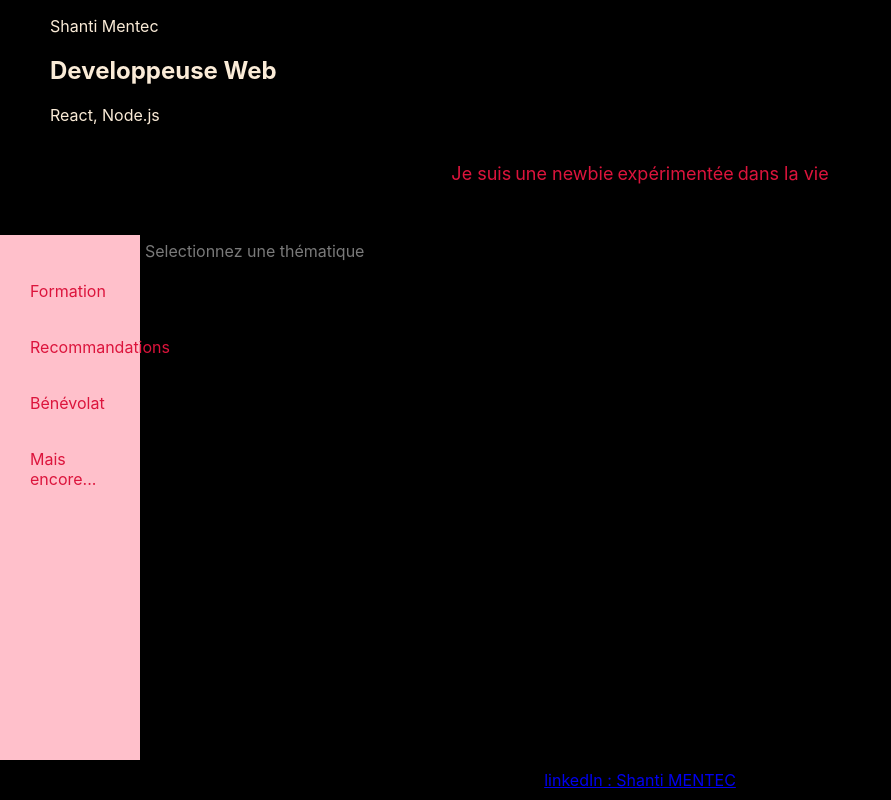
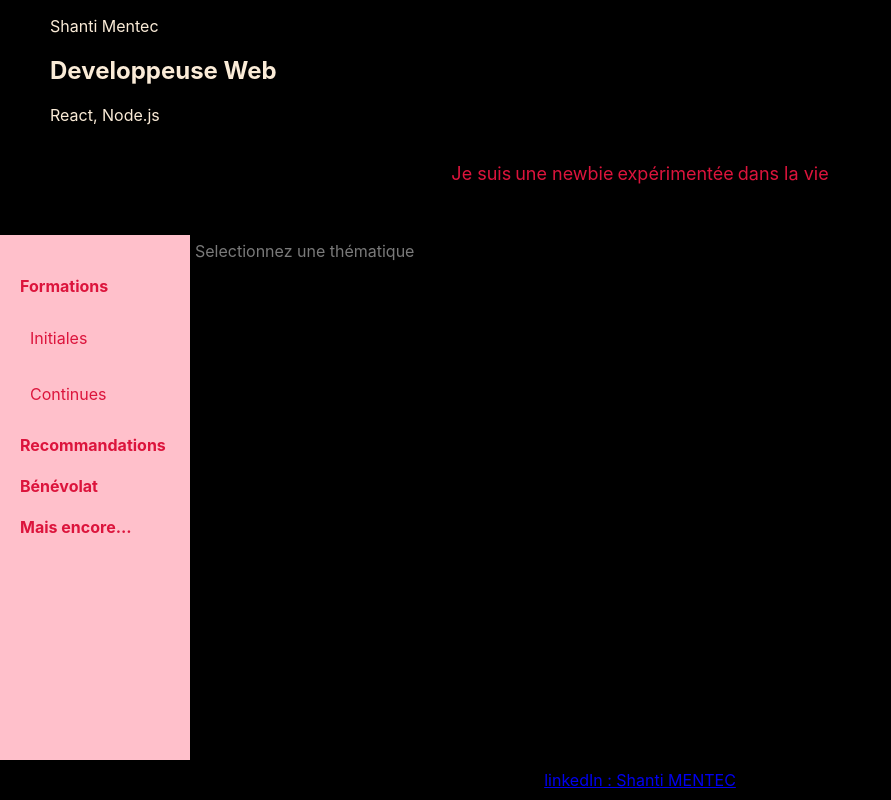
Before and after one commit to ShivanPaishari/CV_Shanti_MENTEC, a React (Create React App) app: page /life in a window 1280 px wide. Shown: the top 800 px of the page, without its empty margins (0-891 px from the left). Built offline with nearby package versions, Linux system fonts and the light colour scheme.

Commit message:
ajout experiences

```diff
--- a/src/components/Life.jsx
+++ b/src/components/Life.jsx
@@ -15,10 +15,12 @@ import "../style/app.css";
 function Life() {
   const [filteredState, setFilteredState] = useState();
 
-  function handleChangeTraining(event) {
-    setFilteredState("training");
+  function handleChangeInitialTraining(event) {
+    setFilteredState("initial");
   }
-
+  function handleChangeContinuousTraining(event) {
+    setFilteredState("continuous");
+  }
   function handleChangeRecommendation(event) {
     setFilteredState("recommendation");
   }
@@ -28,20 +30,25 @@ function Life() {
   function handleChangeMore(event) {
     setFilteredState("more");
   }
-  console.log("status life ", filteredState);
 
   function selectedState() {
     if (filteredState === undefined) {
       return <p className="intro">Selectionnez une thématique</p>;
-    } else if (filteredState === "training") {
-      return training.map((item) => <TrainingCard training={item} />);
+    } else if (filteredState === "initial") {
+      return training
+        .filter((forminit) => filteredState === forminit.type)
+        .map((forminit) => <TrainingCard training={forminit} />);
+    } else if (filteredState === "continuous") {
+      return training
+        .filter((formcont) => filteredState === formcont.type)
+        .map((formcont) => <TrainingCard training={formcont} />);
     } else if (filteredState === "recommendation") {
       return recommendation.map((item) => (
         <RecommendationCard recommendation={item} />
       ));
     } else if (filteredState === "volunteering") {
-      return volunteering.map((item) => (
-        <VolunteeringCard volunteering={item} />
+      return volunteering.map((volunteer) => (
+        <VolunteeringCard volunteering={volunteer} />
       ));
     } else if (filteredState === "more") {
       return <p> need to be done</p>;
@@ -52,14 +59,24 @@ function Life() {
     <div className="internalmain">
       <aside>
         <div>
-          <ul onClick={(event) => handleChangeTraining(event)}>Formation</ul>
-          <ul onClick={(event) => handleChangeRecommendation(event)}>
+          <div id="training">
+            <h4>Formations</h4>
+            <div>
+              <ul onClick={(event) => handleChangeInitialTraining(event)}>
+                Initiales
+              </ul>
+              <ul onClick={(event) => handleChangeContinuousTraining(event)}>
+                Continues
+              </ul>
+            </div>
+          </div>
+          <h4 onClick={(event) => handleChangeRecommendation(event)}>
             Recommandations
-          </ul>
-          <ul onClick={(event) => handleChangeVolunteering(event)}>
+          </h4>
+          <h4 onClick={(event) => handleChangeVolunteering(event)}>
             Bénévolat
-          </ul>
-          <ul onClick={(event) => handleChangeMore(event)}>Mais encore...</ul>
+          </h4>
+          <h4 onClick={(event) => handleChangeMore(event)}>Mais encore...</h4>
         </div>
       </aside>
       <main>{selectedState()}</main>
--- a/src/components/ProjectCard.jsx
+++ b/src/components/ProjectCard.jsx
@@ -11,9 +11,9 @@ function ProjectCard(props) {
   console.log("props de project", linkWKA);
 
   function link() {
-    if (project.link != undefined) {
+    if (project.link !== undefined) {
       return (
-        <a href={linkWKA} target="_blank">
+        <a href={linkWKA} target="_blank" rel="noopener noreferrer">
           Voir le site
         </a>
       );
--- a/src/components/RecommendationCard.jsx
+++ b/src/components/RecommendationCard.jsx
@@ -3,6 +3,8 @@ import React from "react";
 //design
 import { setColorCard } from "../style/setColorCard.js";
 import "../style/card.css";
+import "../style/smallcard.css";
+
 import "../style/setColorCard.js";
 
 function RecommendationCard(props) {
@@ -12,7 +14,7 @@ function RecommendationCard(props) {
     <div className="cardS" style={{ backgroundColor: `${setColorCard()} ` }}>
       <h2>{recommendation.name}</h2>
       <div className="internalLabel">
-        <p>{recommendation.job} </p>
+        <h4>{recommendation.job} </h4>
         <p>{recommendation.container} </p>
       </div>
       <p> +Ajouter une carte</p>
--- a/src/components/TrainingCard.jsx
+++ b/src/components/TrainingCard.jsx
@@ -4,10 +4,26 @@ import React from "react";
 import { setColorCard } from "../style/setColorCard.js";
 import "../style/card.css";
 import "../style/setColorCard.js";
+import "../style/smallcard.css";
 
 function TrainingCard(props) {
   const training = props.training;
+  console.log("trainign", training.container);
+  //let details = {training.container.map((item)=> Object.key)}
 
-  return <p>training to be done</p>;
+  return (
+    <div className="cardS" style={{ backgroundColor: `${setColorCard()} ` }}>
+      <h2>{training.title}</h2>
+      <div className="internalLabel">
+        <h4>{training.school}</h4>
+        <p>
+          {training.startDate} - {training.endDate}
+        </p>
+        <p>{training.sort}</p>
+      </div>
+      <div className="internalLabel"></div>
+      <p> +Ajouter une carte</p>
+    </div>
+  );
 }
 export default TrainingCard;
--- a/src/components/VolunteeringCard.jsx
+++ b/src/components/VolunteeringCard.jsx
@@ -4,20 +4,19 @@ import React from "react";
 import { setColorCard } from "../style/setColorCard.js";
 import "../style/card.css";
 import "../style/setColorCard.js";
+import "../style/smallcard.css";
 
 function VolunteeringCard(props) {
-  const volunteering = props.Volunteering;
-
   return (
     <div className="cardS" style={{ backgroundColor: `${setColorCard()} ` }}>
-      <h2>{volunteering.organization}</h2>
+      <h2>{props.volunteering.organization}</h2>
       <div className="internalLabel">
-        <p>{volunteering.theme} </p>
-        <p>{volunteering.date} </p>
-        <p>{volunteering.container} </p>
+        <h3>{props.volunteering.theme} </h3>
+        <p>{props.volunteering.date} </p>
+        <p>{props.volunteering.container} </p>
       </div>
       <div className="internalLabel">
-        <p>{volunteering.title} </p>
+        <p>{props.volunteering.title} </p>
       </div>
       <p> +Ajouter une carte</p>
     </div>
--- a/src/data/training.json
+++ b/src/data/training.json
@@ -4,7 +4,8 @@
     "school": "Wild Code School",
     "startDate": "Mai 2020",
     "endDate": "Juillet 2021",
-    "type": "Reconversion",
+    "type": "continuous",
+    "sort": "Reconversion",
     "container": [
       {
         "language": [
@@ -24,7 +25,8 @@
     "school": "Cosmo Tech",
     "startDate": "2018",
     "endDate": "2018",
-    "type": "Formations courtes en interne",
+    "type": "continuous",
+    "sort": "Formations courtes en interne",
     "container": [
       { "theme1": "Outils d'accompagnement au changement" },
       { "theme2": "Methodologie Agile, Lean" },
@@ -36,7 +38,8 @@
     "school": "Cosmo Tech",
     "startDate": "2017",
     "endDate": "2017",
-    "type": "Formation sur 1 an en interne",
+    "type": "continuous",
+    "sort": "Formation sur 1 an en interne",
     "container": [
       {
         "theme1": "Coaching au management sur 10 mois avec l'ensemble des managers."
@@ -53,7 +56,8 @@
     "school": "Apple",
     "startDate": "2015",
     "endDate": "2015",
-    "type": "Techniques de préparation et d’animation d’activités de formations des nouveaux arrivants",
+    "type": "continuous",
+    "sort": "Techniques de préparation et d’animation d’activités de formations des nouveaux arrivants",
     "container": [
       {
         "theme1": "Techniques de préparation et d’animation d’activités de formations des nouveaux arrivants"
@@ -66,15 +70,17 @@
     "school": "AFPA",
     "startDate": "2008",
     "endDate": "2009",
-    "type": "Reconversion, 1 ans",
+    "type": "continuous",
+    "sort": "Reconversion, 1 ans",
     "container": [{ "theme1": "Autocad" }]
   },
   {
-    "title": "Technicien de l'image, option Montage vidéo'",
+    "title": "Technicien de l'image, option Montage vidéo",
     "school": "EMC, Malakoff",
     "startDate": "1995",
     "endDate": "1997",
-    "type": "Formation initiale",
+    "type": "initial",
+    "sort": "Formation initiale",
     "container": [{ "theme1": "Avid" }, { "theme2": "Premiere" }]
   },
   {
@@ -82,7 +88,8 @@
     "school": "EESATI, école eureopéenne Supérieure de l'Image, Poitiers",
     "startDate": "1997",
     "endDate": "1998",
-    "type": "Formation initiale",
+    "type": "initial",
+    "sort": "Formation initiale",
     "container": []
   },
   {
@@ -90,17 +97,8 @@
     "school": "Ecole Nationale des Beaux-Arts, Quimper",
     "startDate": "1995",
     "endDate": "1997",
-    "type": "Formation initiale",
+    "type": "initial",
+    "sort": "Formation initiale",
     "container": []
-  },
-  {
-    "certifications": [
-      {
-        "certification1": "Certifications Santé et Sécurité : Sauveteur secouriste du travail, Guide d’évacuation, Prévention des Risques liés à l’Activité Physique."
-      },
-      {
-        "certification2": "Habilitation électrique BR : chargé d’intervention général, basse tension"
-      }
-    ]
   }
 ]
--- a/src/style/setColorCard.js
+++ b/src/style/setColorCard.js
@@ -6,5 +6,3 @@ export function setColorCard() {
   }
   return color;
 }
-
-var randomColor = setColorCard();
--- a/src/style/smallcard.css
+++ b/src/style/smallcard.css
@@ -8,7 +8,7 @@ aside {
   margin-top: 15px;
   position: relative;
   background-color: pink;
-  width: 100px;
+  width: 150px;
   height: 100vh;
   color: crimson;
   padding: 20px;
@@ -52,10 +52,26 @@ main {
     display: flex;
     flex-direction: column;
   }
-}
-@media screen and (max-width: 470px) {
   aside {
     width: 100%;
     height: 50px;
+    padding-top: 0px;
+  }
+  aside div h4 {
+    padding-left: 20px;
+    margin-bottom: 0px;
+  }
+  #training {
+    display: flex;
+    flex-direction: column;
+  }
+  #training ul {
+    margin: 0px;
+    padding-left: 10px;
+    padding-bottom: 0px;
+  }
+  .internalmain {
+    display: flex;
+    flex-direction: column;
   }
 }
```
